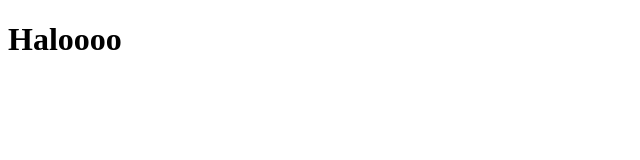
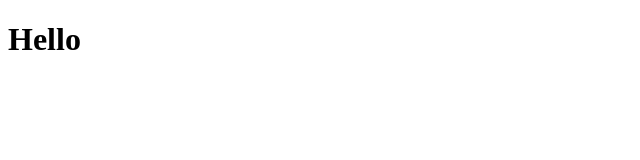
Before and after one commit to firnan/belajar-git, a plain HTML site: page index.html in a window 1280 px wide. Shown: the whole page, without its empty margins (0-640 px from the left). Drawn offline with Linux system fonts and the light colour scheme.

Commit message:
penggunaan diff

```diff
--- a/index.html
+++ b/index.html
@@ -5,7 +5,7 @@
 </head>
 <body>
 	<form action="" method="get" accept-charset="utf-8">
-		<h1>Haloooo</h1>
+		<h1>Hello</h1>
 	</form>
 </body>
 </html>
```
